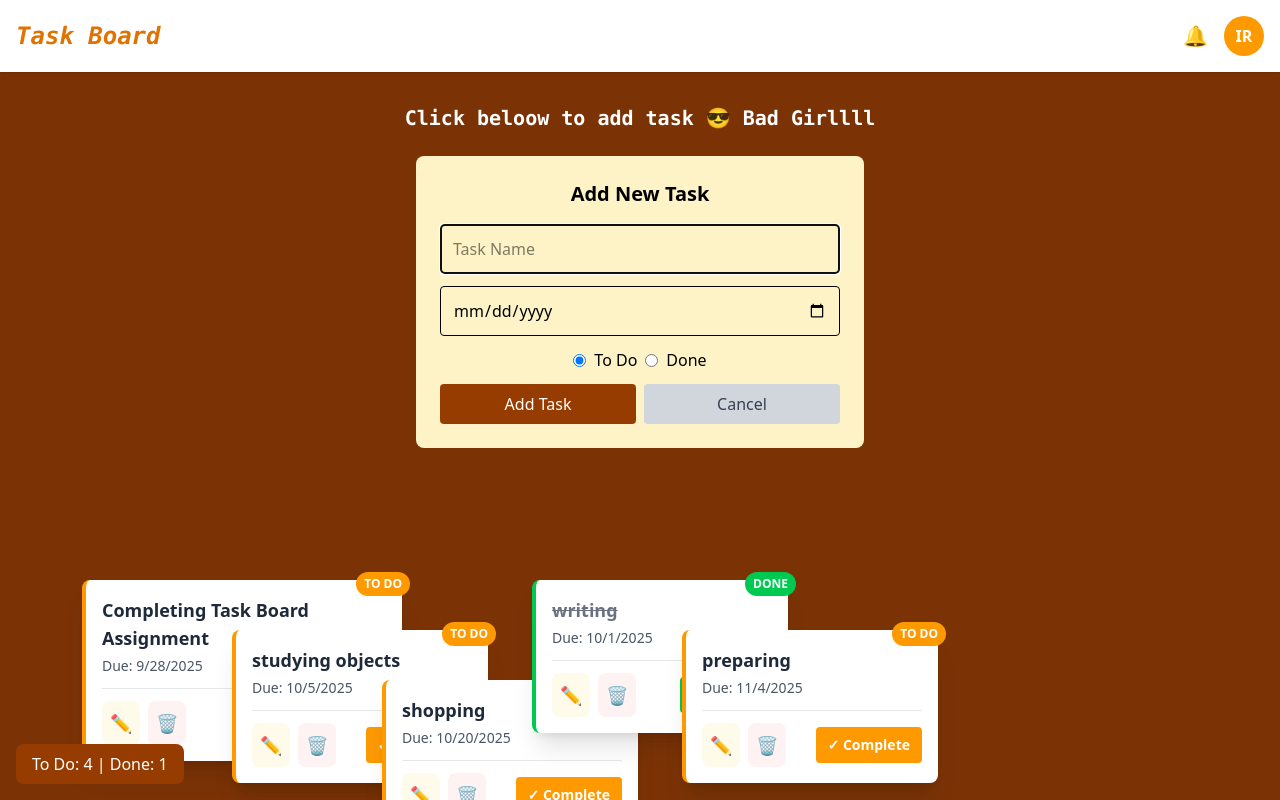
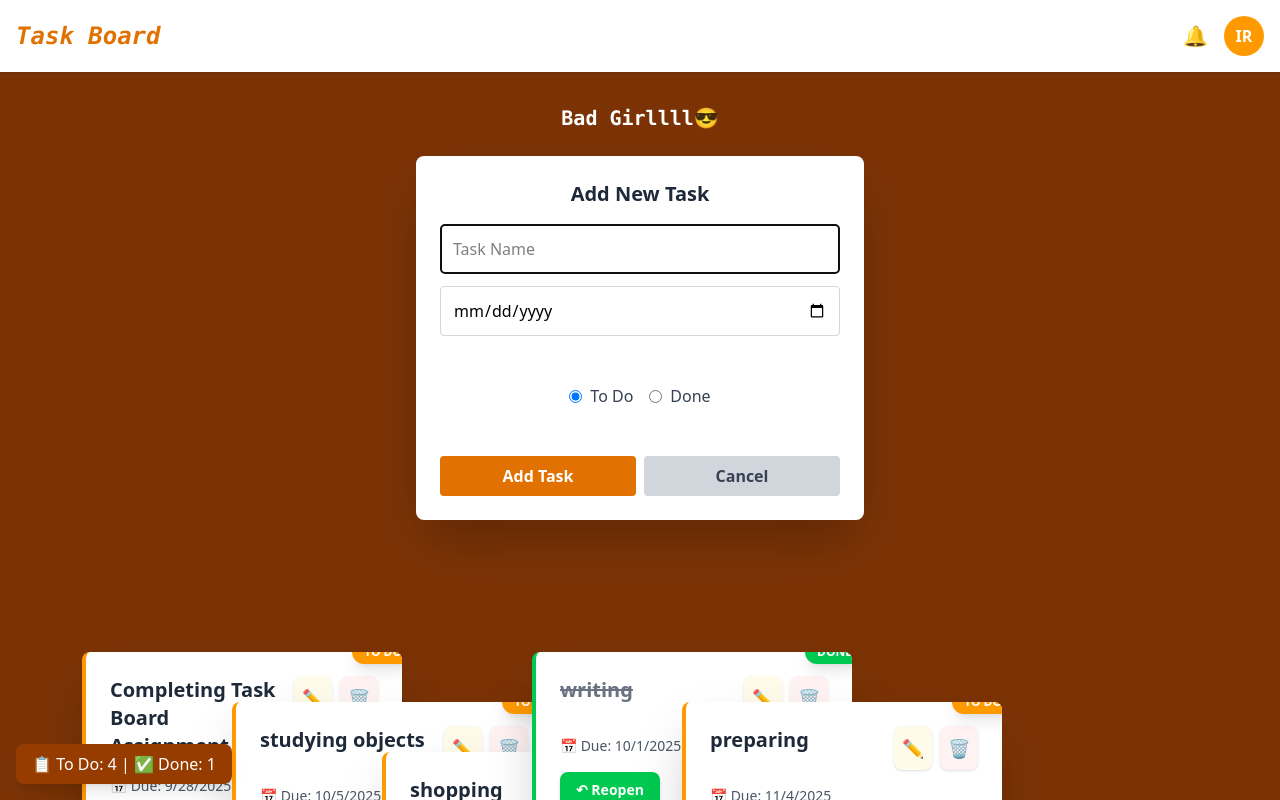
Before and after one commit to Ritha20/To-Do-Board, a React (Vite) app: page / in a window 1280 px wide. Both pictures are taken after a click on the button "➕ Add New Task". Shown: the top 800 px of the page. Built offline with nearby package versions, Linux system fonts and the light colour scheme.

Commit message:
some features

```diff
--- a/src/App.jsx
+++ b/src/App.jsx
@@ -1,6 +1,5 @@
 import React, { useState } from 'react';
 import { DndContext, MouseSensor, TouchSensor, useSensor, useSensors } from '@dnd-kit/core';
-import { restrictToWindowEdges } from '@dnd-kit/modifiers';
 import Navigation from './components/Navigation';
 import DraggableTask from './components/DraggableTask';
 
@@ -17,17 +16,16 @@ const App = () => {
   const [newTask, setNewTask] = useState({ name: '', dueDate: '', status: 'pending' });
   const [showAddForm, setShowAddForm] = useState(false);
 
-  // Better sensors with activation constraints
   const sensors = useSensors(
     useSensor(MouseSensor, {
       activationConstraint: {
-        distance: 3, // Only start dragging after 3px movement
+        distance: 3,
       },
     }),
     useSensor(TouchSensor, {
       activationConstraint: {
-        delay: 150, // 150ms delay for touch
-        tolerance: 5, // 5px tolerance
+        delay: 150,
+        tolerance: 5,
       },
     })
   );
@@ -41,7 +39,8 @@ const App = () => {
         name: newTask.name,
         dueDate: newTask.dueDate,
         status: newTask.status,
-        x: Math.random() * (window.innerWidth - 300),
+        // Random positions anywhere on screen
+        x: Math.random() * (window.innerWidth - 320),
         y: Math.random() * (window.innerHeight - 200)
       };
       setTasks(prev => [...prev, taskToAdd]);
@@ -52,7 +51,6 @@ const App = () => {
   };
 
   const handleEditTask = (task) => {
-    console.log('Editing task:', task.id);
     const newName = prompt('Edit task name:', task.name);
     if (newName !== null && newName.trim() !== '') {
       setTasks(prev => prev.map(t =>
@@ -69,25 +67,22 @@ const App = () => {
   };
 
   const handleDeleteTask = (taskId) => {
-    console.log('Deleting task:', taskId);
     if (window.confirm('Are you sure you want to delete this task?')) {
       setTasks(prev => prev.filter(t => t.id !== taskId));
     }
   };
 
   const handleToggleStatus = (taskId) => {
-    console.log('Toggling status for task:', taskId);
     setTasks(prev => prev.map(task => {
       if (task.id === taskId) {
         const newStatus = task.status === 'pending' ? 'completed' : 'pending';
-        console.log(`Changed task ${taskId} from ${task.status} to ${newStatus}`);
         return { ...task, status: newStatus };
       }
       return task;
     }));
   };
 
-  // Handle task movement
+  // Handle task movement - NO RESTRICTIONS
   const handleDragEnd = (event) => {
     const { active, delta } = event;
 
@@ -95,8 +90,8 @@ const App = () => {
       if (task.id === active.id) {
         return {
           ...task,
-          x: Math.max(0, task.x + delta.x),
-          y: Math.max(0, task.y + delta.y)
+          x: task.x + delta.x,
+          y: task.y + delta.y
         };
       }
       return task;
@@ -108,20 +103,20 @@ const App = () => {
       <Navigation />
 
       <div className="container mx-auto px-4 sm:px-8 py-8">
-        <h1 className="text-xl font-mono font-bold mb-6 text-center text-white">Click beloow to add task 😎 Bad Girllll</h1>
+        <h1 className="text-xl font-mono font-bold mb-6 text-center text-white">Bad Girllll😎</h1>
 
         {/* Add Task Section */}
         <div className="mb-8 flex justify-center">
           {showAddForm ? (
-            <div className="bg-amber-100 rounded-lg p-6 w-full max-w-md z-50 relative">
-              <h2 className="text-xl font-semibold mb-4 text-center">Add New Task</h2>
+            <div className="bg-white rounded-lg p-6 w-full max-w-md z-50 relative shadow-2xl">
+              <h2 className="text-xl font-semibold mb-4 text-center text-gray-800">Add New Task</h2>
               <form onSubmit={handleAddTask}>
                 <input
                   type="text"
                   placeholder="Task Name"
                   value={newTask.name}
                   onChange={(e) => setNewTask({ ...newTask, name: e.target.value })}
-                  className="w-full mb-3 p-3 border rounded text-sm sm:text-base"
+                  className="w-full mb-3 p-3 border border-gray-300 rounded text-sm sm:text-base"
                   required
                   autoFocus
                 />
@@ -129,10 +124,10 @@ const App = () => {
                   type="date"
                   placeholder="Due Date"
                   value={newTask.dueDate}
-                  onChange={(e) => setNewTask({ ...newTask, dueDate: e.target.value })}
-                  className="w-full mb-3 p-3 border rounded text-sm sm:text-base"
+                  onChange={(e) => setNewTask({ ...newNetask, dueDate: e.target.value })}
+                  className="w-full mb-3 p-3 border border-gray-300 rounded text-sm sm:text-base"
                 />
-                <div className="flex space-x-2 mb-3 justify-center">
+                <div className="flex space-x-4 mb-3 justify-center">
                   <label className="flex items-center">
                     <input
                       type="radio"
@@ -142,7 +137,7 @@ const App = () => {
                       onChange={(e) => setNewTask({ ...newTask, status: e.target.value })}
                       className="mr-2"
                     />
-                    To Do
+                    <span className="text-gray-700 py-9">To Do</span>
                   </label>
                   <label className="flex items-center">
                     <input
@@ -153,20 +148,20 @@ const App = () => {
                       onChange={(e) => setNewTask({ ...newTask, status: e.target.value })}
                       className="mr-2"
                     />
-                    Done
+                    <span className="text-gray-700">Done</span>
                   </label>
                 </div>
                 <div className="flex space-x-2">
                   <button
                     type="submit"
-                    className="bg-amber-800 text-white px-4 py-2 rounded flex-1 text-sm sm:text-base hover:bg-amber-700 transition-colors"
+                    className="bg-amber-600 text-white px-4 py-2 rounded flex-1 text-sm sm:text-base hover:bg-amber-700 transition-colors font-semibold"
                   >
                     Add Task
                   </button>
                   <button
                     type="button"
                     onClick={() => setShowAddForm(false)}
-                    className="bg-gray-300 text-gray-700 px-4 py-2 rounded flex-1 text-sm sm:text-base hover:bg-gray-400 transition-colors"
+                    className="bg-gray-300 text-gray-700 px-4 py-2 rounded flex-1 text-sm sm:text-base hover:bg-gray-400 transition-colors font-semibold"
                   >
                     Cancel
                   </button>
@@ -176,18 +171,18 @@ const App = () => {
           ) : (
             <button
               onClick={() => setShowAddForm(true)}
-              className="bg-amber-500 text-white px-6 py-3 rounded-lg hover:bg-amber-600 transition text-lg font-semibold z-10 relative"
+              className="bg-amber-500 text-white px-6 py-3 rounded-lg hover:bg-amber-600 transition text-lg font-semibold z-10 relative shadow-lg hover:scale-105"
             >
               ➕ Add New Task
             </button>
           )}
         </div>
 
-        {/* Free Moving Tasks Area */}
+        {/* Free Moving Tasks Area - NO RESTRICTIONS */}
         <DndContext
           sensors={sensors}
           onDragEnd={handleDragEnd}
-          modifiers={[restrictToWindowEdges]}
+          // REMOVED: modifiers={[restrictToWindowEdges]}
         >
           <div className="relative min-h-screen">
             {tasks.map((task) => (
@@ -203,9 +198,9 @@ const App = () => {
         </DndContext>
 
         {/* Status indicators */}
-        <div className="fixed bottom-4 left-4 bg-amber-800 text-white px-4 py-2 rounded-lg z-10">
-          To Do: {tasks.filter(t => t.status === 'pending').length} |
-          Done: {tasks.filter(t => t.status === 'completed').length}
+        <div className="fixed bottom-4 left-4 bg-amber-800 text-white px-4 py-2 rounded-lg z-10 shadow-lg">
+          📋 To Do: {tasks.filter(t => t.status === 'pending').length} |
+          ✅ Done: {tasks.filter(t => t.status === 'completed').length}
         </div>
       </div>
     </div>
--- a/src/components/DraggableTask.jsx
+++ b/src/components/DraggableTask.jsx
@@ -20,6 +20,10 @@ const DraggableTask = ({ task, onEdit, onDelete, onToggleStatus }) => {
     top: `${task.y}px`,
     opacity: isDragging ? 0.8 : 1,
     zIndex: isDragging ? 1000 : 1,
+    cursor: isDragging ? 'grabbing' : 'grab',
+    willChange: 'transform',
+    userSelect: 'none',
+    touchAction: 'none',
   };
 
   const displayDate = task.dueDate ? new Date(task.dueDate).toLocaleDateString() : 'No due date';
@@ -27,21 +31,18 @@ const DraggableTask = ({ task, onEdit, onDelete, onToggleStatus }) => {
   const handleEdit = (e) => {
     e.stopPropagation();
     e.preventDefault();
-    console.log('Edit button clicked');
     onEdit(task);
   };
 
   const handleDelete = (e) => {
     e.stopPropagation();
     e.preventDefault();
-    console.log('Delete button clicked');
     onDelete(task.id);
   };
 
   const handleToggleStatus = (e) => {
     e.stopPropagation();
     e.preventDefault();
-    console.log('Toggle status button clicked');
     onToggleStatus(task.id);
   };
 
@@ -49,64 +50,72 @@ const DraggableTask = ({ task, onEdit, onDelete, onToggleStatus }) => {
     <div
       ref={setNodeRef}
       style={style}
-      className={`
-        bg-white p-4 rounded-lg shadow-xl min-w-64 max-w-80
-        ${task.status === 'completed' ? 'border-l-4 border-green-500' : 'border-l-4 border-amber-500'}
-        ${isDragging ? 'rotate-2 scale-105' : 'hover:scale-105'}
-        transition-all duration-200
-      `}
-    >
-      {/* Drag Handle - Only this area is draggable */}
-      <div
       {...listeners}
       {...attributes}
-        className="cursor-grab active:cursor-grabbing mb-3 pb-3 border-b border-gray-200"
-        onClick={(e) => e.preventDefault()} // Prevent click events on drag handle
+      className={`
+        min-h-48 w-80 overflow-hidden rounded-lg bg-white p-6 shadow-2xl
+        pointer-events-auto absolute cursor-grab
+        ${task.status === 'completed' ? 'border-l-4 border-green-500' : 'border-l-4 border-amber-500'}
+        ${isDragging ? 'scale-105 rotate-2' : 'hover:scale-105'}
+        transition-all duration-200 ease-out
+        transform-gpu
+      `}
+      draggable="false"
     >
-        <h3 className={`font-semibold text-lg ${task.status === 'completed' ? 'line-through text-gray-500' : 'text-gray-800'}`}>
+      {/* Task Header - Polaroid Style */}
+      <div className="flex justify-between items-start mb-4">
+        <h3 className={`font-bold text-xl ${task.status === 'completed' ? 'line-through text-gray-500' : 'text-gray-800'}`}>
           {task.name}
         </h3>
-        <div className="text-sm text-gray-600 mt-1">
-          Due: {displayDate}
-        </div>
-      </div>
-
-      {/* Action Buttons - Not draggable, separate from drag handle */}
-      <div className="flex justify-between items-center">
-        <div className="flex space-x-2">
+        <div className="flex space-x-2 ml-3">
           <button
             onClick={handleEdit}
-            className="edit-btn text-amber-600 hover:text-amber-800 transition-colors p-2 text-lg hover:scale-110 bg-amber-50 rounded-lg"
+            className="edit-btn text-amber-600 hover:text-amber-800 transition-colors p-2 text-lg hover:scale-110 bg-amber-50 rounded-lg shadow-sm"
             title="Edit task"
           >
             ✏️
           </button>
           <button
             onClick={handleDelete}
-            className="delete-btn text-red-600 hover:text-red-800 transition-colors p-2 text-lg hover:scale-110 bg-red-50 rounded-lg"
+            className="delete-btn text-red-600 hover:text-red-800 transition-colors p-2 text-lg hover:scale-110 bg-red-50 rounded-lg shadow-sm"
             title="Delete task"
           >
             🗑️
           </button>
         </div>
+      </div>
 
+      {/* Due Date */}
+      <div className="text-sm text-gray-600 mb-4 font-medium">
+        📅 Due: {displayDate}
+      </div>
+
+      {/* Action Buttons */}
+      <div className="flex justify-between items-center">
+        <div className="flex space-x-2">
           <button
             onClick={handleToggleStatus}
             className={`${
               task.status === 'pending'
                 ? 'bg-amber-500 hover:bg-amber-600'
                 : 'bg-green-500 hover:bg-green-600'
-          } text-white px-3 py-2 rounded text-sm transition-all duration-200 hover:scale-105 font-semibold`}
+            } text-white px-4 py-2 rounded-lg text-sm transition-all duration-200 hover:scale-105 font-semibold shadow-md`}
           >
             {task.status === 'pending' ? '✓ Complete' : '↶ Reopen'}
           </button>
         </div>
+      </div>
 
-      {/* Status Badge */}
-      <div className={`absolute -top-2 -right-2 px-2 py-1 rounded-full text-xs font-bold ${
+      {/* Status Badge - Polaroid Style */}
+      <div className={`absolute -top-3 -right-3 px-3 py-1 rounded-full text-xs font-bold shadow-lg ${
         task.status === 'pending' ? 'bg-amber-500 text-white' : 'bg-green-500 text-white'
       }`}>
         {task.status === 'pending' ? 'TO DO' : 'DONE'}
+      </div>
+
+      {/* Decorative Corner */}
+      <div className="absolute bottom-2 right-2 text-2xl opacity-20">
+        {task.status === 'pending' ? '📝' : '✅'}
       </div>
     </div>
   );
```
Lines whose indentation alone changed are shown as unchanged.
